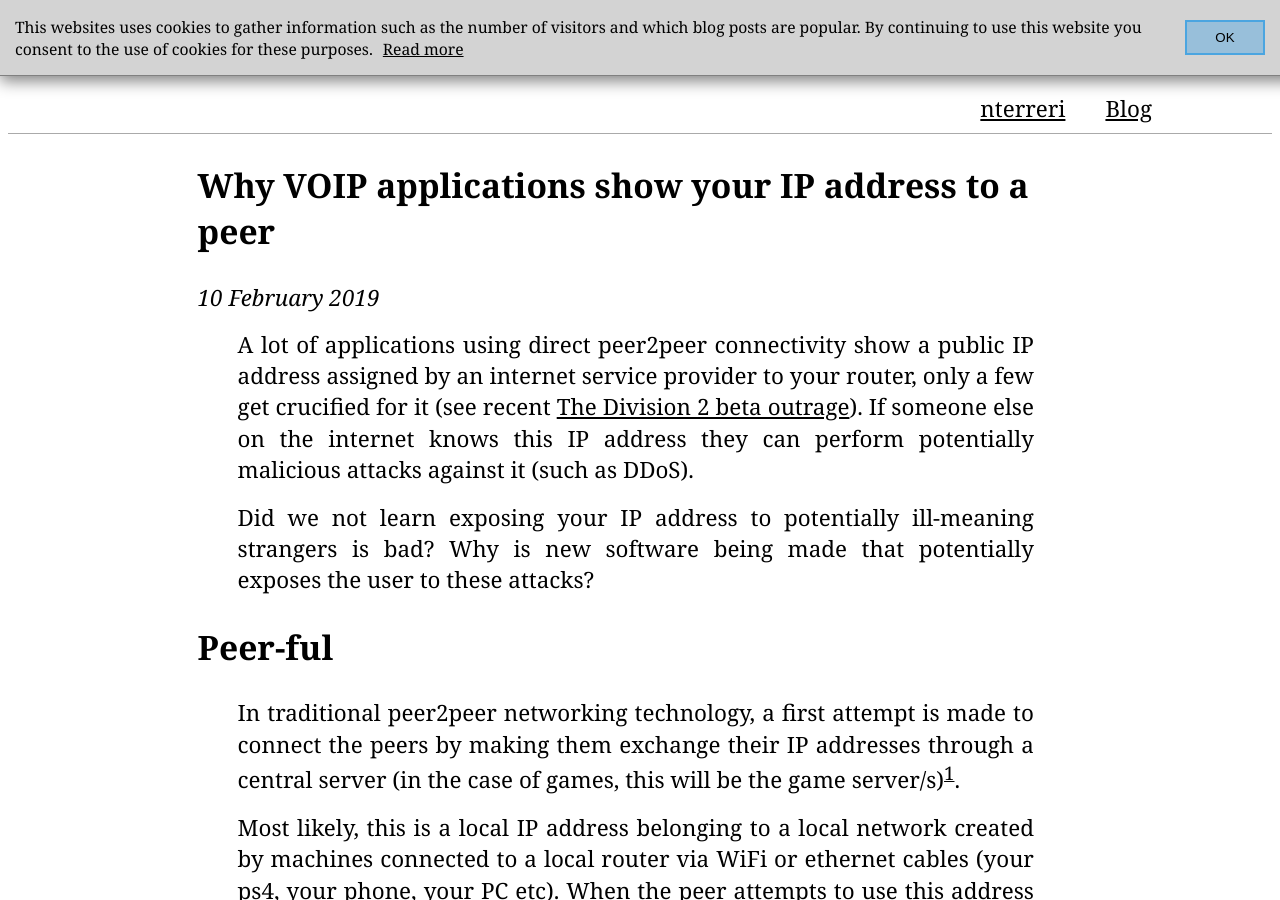
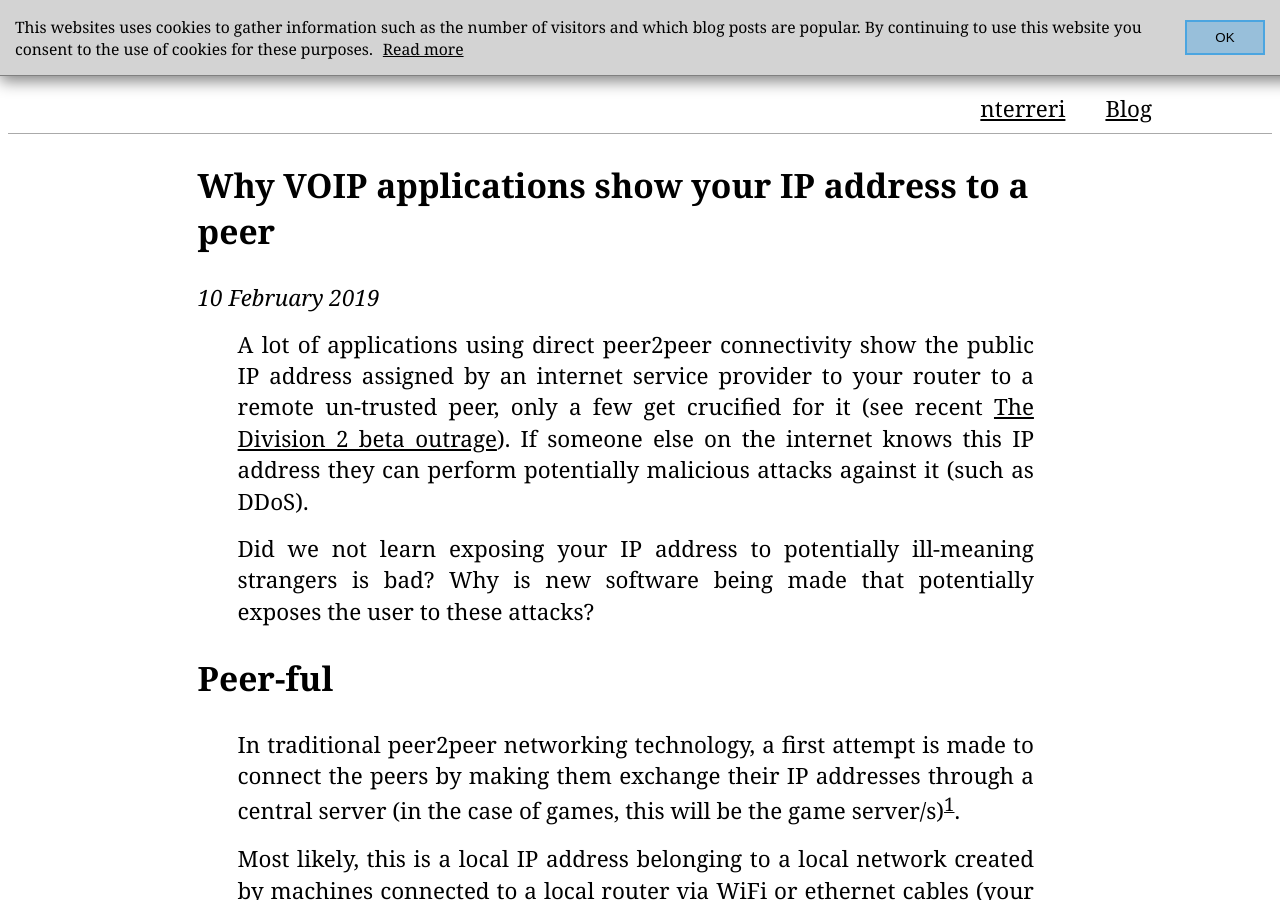
Before and after one commit to nterreri/nterreri.github.io, a Jekyll site: the page built from _posts/2019-02-10-why-voip-shows-your-ip-address.md, in a window 1280 px wide and 900 px high. Built offline with Jekyll 4.4.1, drawn with Linux system fonts in a browser that asks for light colours.

Commit message:
fix grammar

```diff
--- a/_posts/2019-02-10-why-voip-shows-your-ip-address.md
+++ b/_posts/2019-02-10-why-voip-shows-your-ip-address.md
@@ -6,7 +6,7 @@ permalink: why-voip-shows-your-ip-address
 date: 2019-02-10
 ---
 
-A lot of applications using direct peer2peer connectivity show a public IP address assigned by an internet service provider to your router, only a few get crucified for it (see recent [The Division 2 beta outrage](https://www.shacknews.com/article/109813/the-division-2-shows-your-public-ip-to-others-by-default)). If someone else on the internet knows this IP address they can perform potentially malicious attacks against it (such as DDoS).
+A lot of applications using direct peer2peer connectivity show the public IP address assigned by an internet service provider to your router to a remote un-trusted peer, only a few get crucified for it (see recent [The Division 2 beta outrage](https://www.shacknews.com/article/109813/the-division-2-shows-your-public-ip-to-others-by-default)). If someone else on the internet knows this IP address they can perform potentially malicious attacks against it (such as DDoS).
 
 Did we not learn exposing your IP address to potentially ill-meaning strangers is bad? Why is new software being made that potentially exposes the user to these attacks?
 
```
